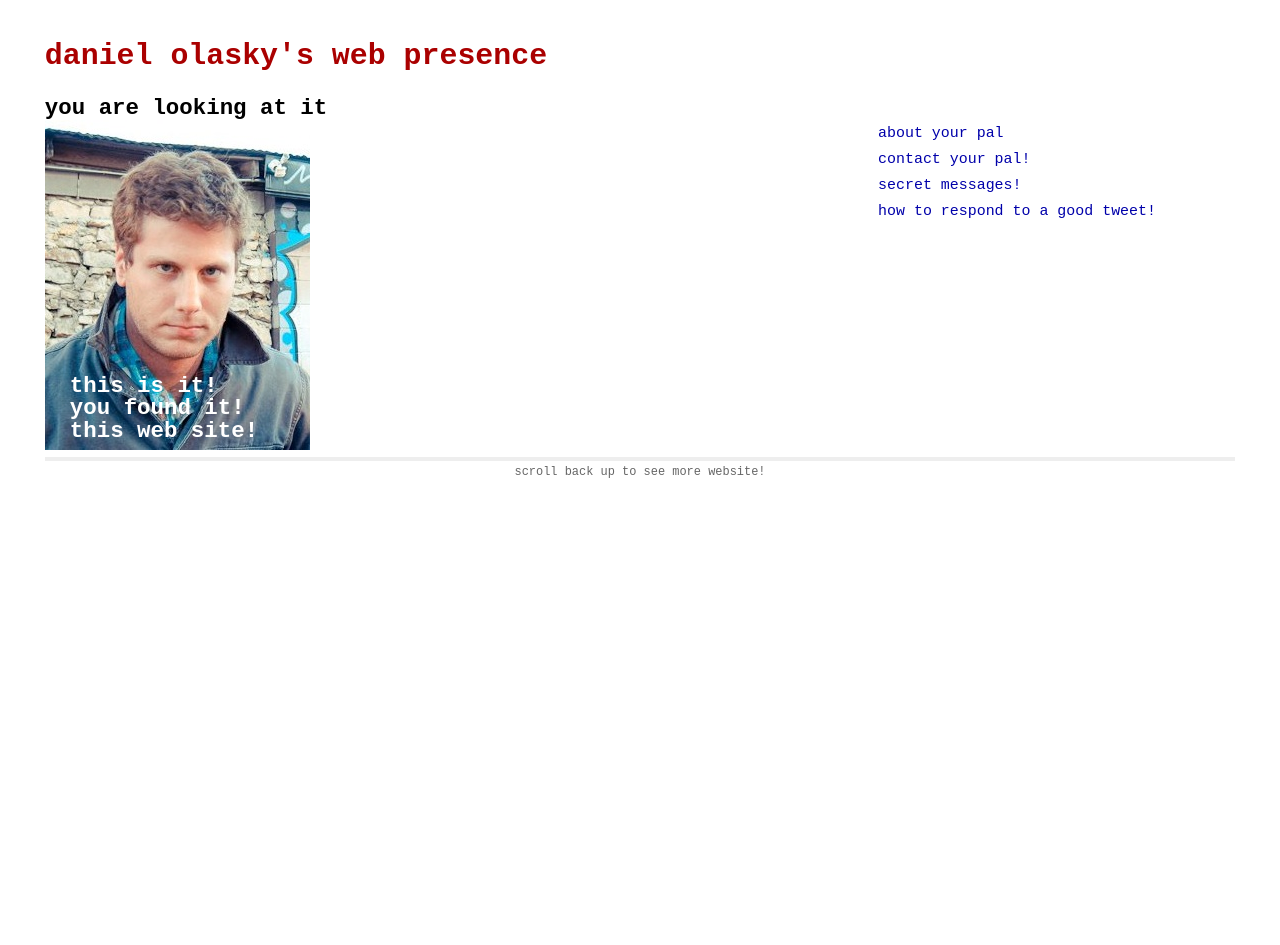
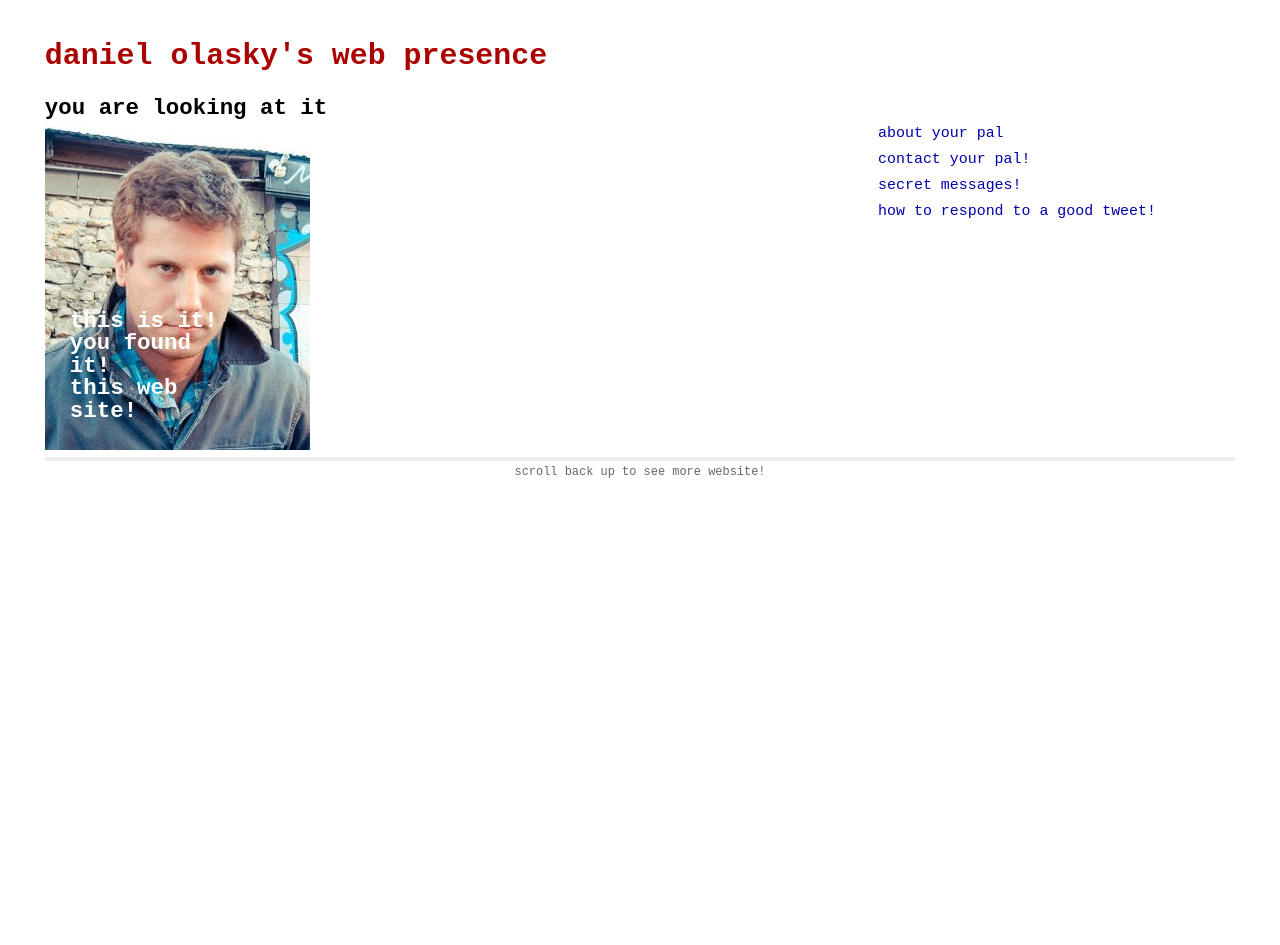
Before and after one commit to delasky/delasky.github.io, a Jekyll site: the page built from index.html, in a window 1280 px wide. Built offline with Jekyll 4.4.1, drawn with Linux system fonts in a browser that asks for light colours; Markdown is read by kramdown in place of the engine named in the settings.

Commit message:
text on figure

```diff
--- a/_layouts/default.html
+++ b/_layouts/default.html
@@ -25,7 +25,9 @@
           <div class="nav">
           {% include nav.html %}
           </div>
+          <div class="content">
           {{ content }}
+          </div
           <!--FOOTER-->
           <div class="footer">
                 scroll back up to see more website!
--- a/css/style.css
+++ b/css/style.css
@@ -40,6 +40,16 @@ a:visited { color: #a0a; }
   color: #aaa;
   font-family: Monaco, "Courier New", monospace;
   font-size: 80%;
+}
+
+.post {
+  float: left;
+  width: 65%;
+  padding-top: 2%;
+}
+
+.post ul, .post ol {
+  margin-left: 1.35em;
 }
 
 /*****************************************************************************/
@@ -118,13 +128,18 @@ a:visited { color: #a0a; }
 /* Content
 /*
 /*****************************************************************************/
+.content{
+  float: left;
+}
+
 .home {
 	float: left;
 	width: 65%;
+  position: relative;
 }
 
 .image {
-	position: relative;
+	/*position: relative;*/
 	width: 100%;
 }
 
@@ -132,7 +147,9 @@ a:visited { color: #a0a; }
 	position: absolute;
 	color: white;
 	padding: 25px;
-	top: 350px;
+	bottom: 10px;
+  width: 100%;
+  text-align: left      !important;
 }
 /*****************************************************************************/
 /*
@@ -156,13 +173,3 @@ a:visited { color: #a0a; }
 /* Posts
 /*
 /*****************************************************************************/
-
-.post {
-	float: left;
-	width: 65%;
-	padding-top: 2%;
-}
-
-.post ul, .post ol {
-  margin-left: 1.35em;
-}
--- a/index.html
+++ b/index.html
@@ -9,4 +9,5 @@ title: you are looking at it
 	<h2>this is it!</br>
   		you found it!</br>
   		this web site!</h2>
+
 </div>
```
